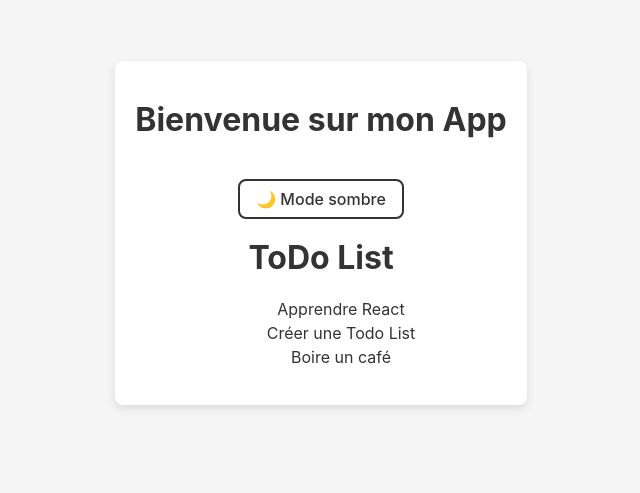
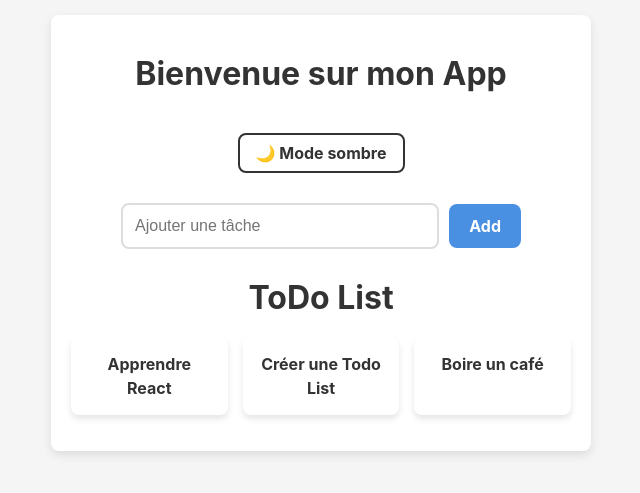
Before and after one commit to JneiraS/TodoReact, a React (Vite) app: page / in a window 1280 px wide. Shown: the part 167-660 px from the top of the page, without its empty margins (319-959 px from the left). Built offline with nearby package versions, Linux system fonts and the light colour scheme.

Commit message:
feat: ajouter la possibilité d'ajouter des tâches
Ajouter le composant AddTodoForm et améliorer le style de la liste

```diff
--- a/src/App.css
+++ b/src/App.css
@@ -1,4 +1,4 @@
-/* 🌈 Variables CSS */
+
 :root {
   --color-primary: #4a90e2;
   --color-secondary: #ff6b6b;
@@ -9,13 +9,13 @@
   --font-family: 'Inter', sans-serif;
 }
 
-/* 🌙 Mode sombre */
+
 [data-theme="dark"] {
   --color-bg: #1e1e1e;
   --color-text: #f0f0f0;
 }
 
-/* 🏠 Styles globaux */
+
 body {
   font-family: var(--font-family);
   background-color: var(--color-bg);
@@ -31,6 +31,94 @@ body {
 
 ul {
   list-style: none;
+  display: grid;
+  grid-template-columns: repeat(auto-fit, minmax(150px, 1fr)); /* Adaptatif */
+  gap: 15px;
+  list-style: none;
+  padding: 0;
+  max-width: 500px;
+}
+
+li {
+
+  padding: 15px;
+  border-radius: 8px;
+  text-align: center;
+  font-size: 1rem;
+  font-weight: bold;
+  box-shadow: 0 4px 6px rgba(0, 0, 0, 0.1);
+  transition: all 0.3s ease-in-out;
+}
+
+li:hover {
+  background: #4a90e2;
+  color: white;
+  transform: translateY(-5px);
+}
+
+
+form {
+  display: flex;
+  align-items: center;
+  gap: 10px;
+  background: white;
+  padding: 10px;
+  border-radius: var(--border-radius);
+
+  max-width: 400px;
+  margin: 20px auto;
+}
+
+
+input {
+  flex: 1;
+  padding: 12px;
+  font-size: 1rem;
+  border: 2px solid #ddd;
+  border-radius: var(--border-radius);
+  outline: none;
+  transition: var(--transition);
+}
+
+
+input:focus {
+  border-color: var(--color-primary);
+  box-shadow: 0 0 5px rgba(74, 144, 226, 0.5);
+}
+
+
+button {
+  background: var(--color-primary);
+  color: white;
+  padding: 12px 20px;
+  border: none;
+  border-radius: var(--border-radius);
+  font-size: 1rem;
+  font-weight: bold;
+  cursor: pointer;
+  transition: var(--transition);
+}
+
+
+button:hover {
+  background: var(--color-secondary);
+  transform: translateY(-2px);
+}
+
+
+@media (max-width: 500px) {
+  form {
+    flex-direction: column;
+    gap: 8px;
+  }
+
+  input {
+    width: 100%;
+  }
+
+  button {
+    width: 100%;
+  }
 }
 
 #root {
@@ -83,7 +171,6 @@ h1 {
   transform: translateY(-2px);
 }
 
-/* 🎉 Bouton switch */
 .theme-switch {
   background: none;
   border: 2px solid var(--color-text);
--- a/src/App.tsx
+++ b/src/App.tsx
@@ -5,11 +5,12 @@ import { TaskCreator } from './entities/taskCreator'
 import { Task } from './entities/task'
 import ButtonDarkMod from './components/button'
 import TodoList from './components/todoList'
+import AddTodoForm from './components/addTodoForm'
 
 function App() {
+  const [theme, setTheme] = useState(localStorage.getItem("theme") || "light");
+  const [tasks, setTasks] = useState<Task[]>([]);
 
-  const [theme, setTheme] = useState(localStorage.getItem("theme") || "light");
-  const tasks: Task[] = []
   // Fonction pour basculer le mode
   const toggleTheme = () => {
     setTheme((prevTheme) => (prevTheme === "light" ? "dark" : "light"));
@@ -21,18 +22,21 @@ function App() {
     { id: 3, title: "Boire un café" }
   ]
 
-
   // Appliquer le thème au chargement
   useEffect(() => {
     document.documentElement.setAttribute("data-theme", theme);
     localStorage.setItem("theme", theme);
   }, [theme]);
 
-
-  apiMock?.forEach((item: { id: number, title: string }) => {
-    const task = new TaskCreator().factoryMethod(item.id, item.title)
-    tasks.push(task)
-  })
+  // Charger les tâches
+  useEffect(() => {
+    const initialTasks: Task[] = [];
+    apiMock.forEach((item: { id: number, title: string }) => {
+      const task = new TaskCreator().factoryMethod(item.id, item.title);
+      initialTasks.push(task);
+    });
+    setTasks(initialTasks);
+  }, []);
 
   return (
     <>
@@ -40,11 +44,14 @@ function App() {
         <h1>Bienvenue sur mon App</h1>
         <ButtonDarkMod theme={theme} toggleTheme={toggleTheme} />
       </div>
+      <AddTodoForm onAddTask={(task: string) => {
+        const newTask = new TaskCreator().factoryMethod(tasks.length + 1, task)
+        setTasks([...tasks, newTask])
+      }} />
       <div>
         <h1>ToDo List</h1>
         <TodoList tasks={tasks}/>
       </div>
     </>
   )
-}
-export default App
+}export default App
--- /dev/null
+++ b/src/components/addTodoForm.tsx
@@ -0,0 +1,30 @@
+import React, {useState} from "react";
+
+interface TaskListProps {
+    onAddTask: (task: string) => void;
+  }
+
+  const AddTodoForm: React.FC<TaskListProps> = ({ onAddTask }) => {
+    const [title, setTitle] = useState("");
+
+    const handleSubmit = (e: React.FormEvent) => {
+      e.preventDefault();
+      if (title.trim() === "") return;
+      onAddTask(title);
+      setTitle("");
+    };
+
+    return (
+      <form onSubmit={handleSubmit}>
+        <input
+          type="text"
+          value={title}
+          onChange={(e) => setTitle(e.target.value)}
+          placeholder="Ajouter une tâche"
+        />
+        <button type="submit">Add</button>
+      </form>
+    );
+  };
+
+export default AddTodoForm;
```
